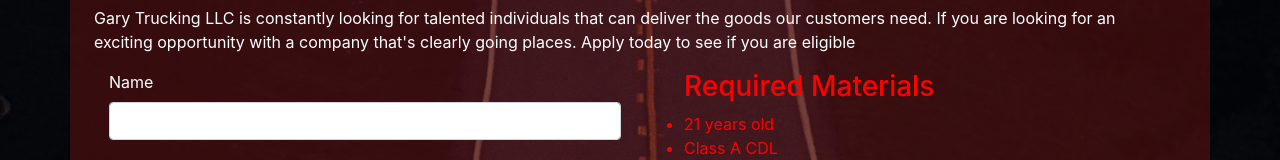
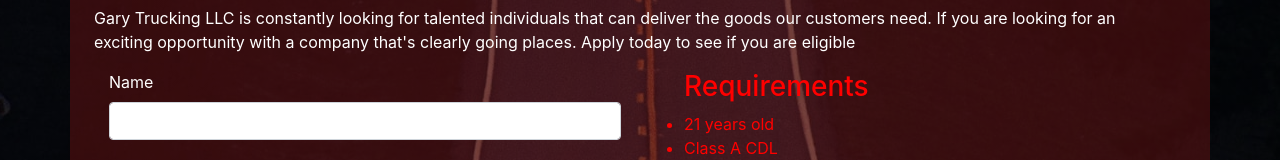
Before and after one commit to samidela/Trucking-Service-Management, a React (Create React App) app: page /FutureDrivers/JobApplication in a window 1280 px wide. Shown: the part 639-799 px from the top of the page. Built offline with nearby package versions, Linux system fonts and the light colour scheme; a web font is replaced by a local one.

Commit message:
made changes to  job application

```diff
--- a/src/components/FutureDrivers/jobApplication.jsx
+++ b/src/components/FutureDrivers/jobApplication.jsx
@@ -52,7 +52,7 @@
           {this.renderButton("Submit")}
         </form>
         <div style={{color:"red"}}className="column container pl-5">
-          <h3>Required Materials</h3>
+          <h3>Requirements</h3>
           <ul>
             <li>21 years old</li>
             <li>Class A CDL</li>
```
